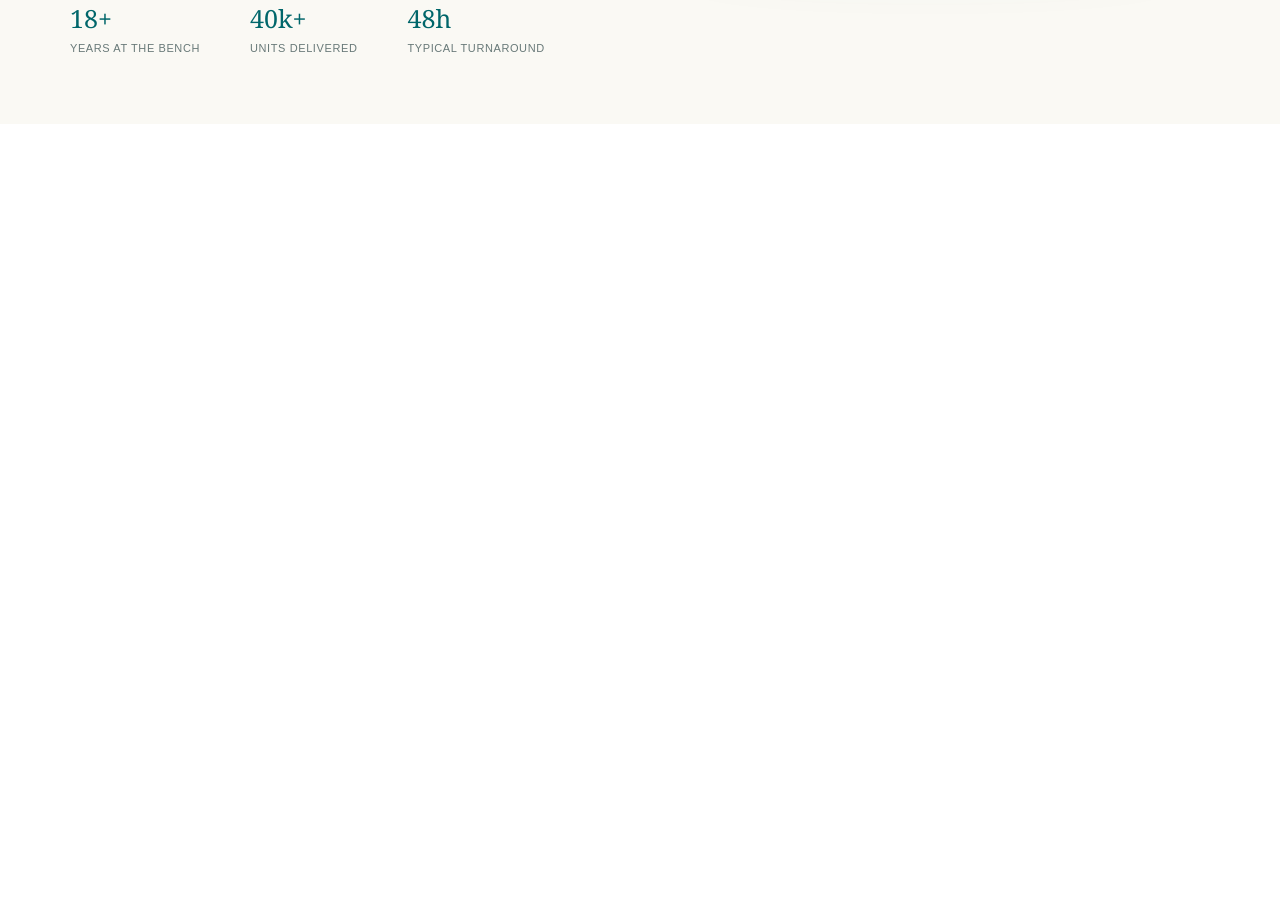
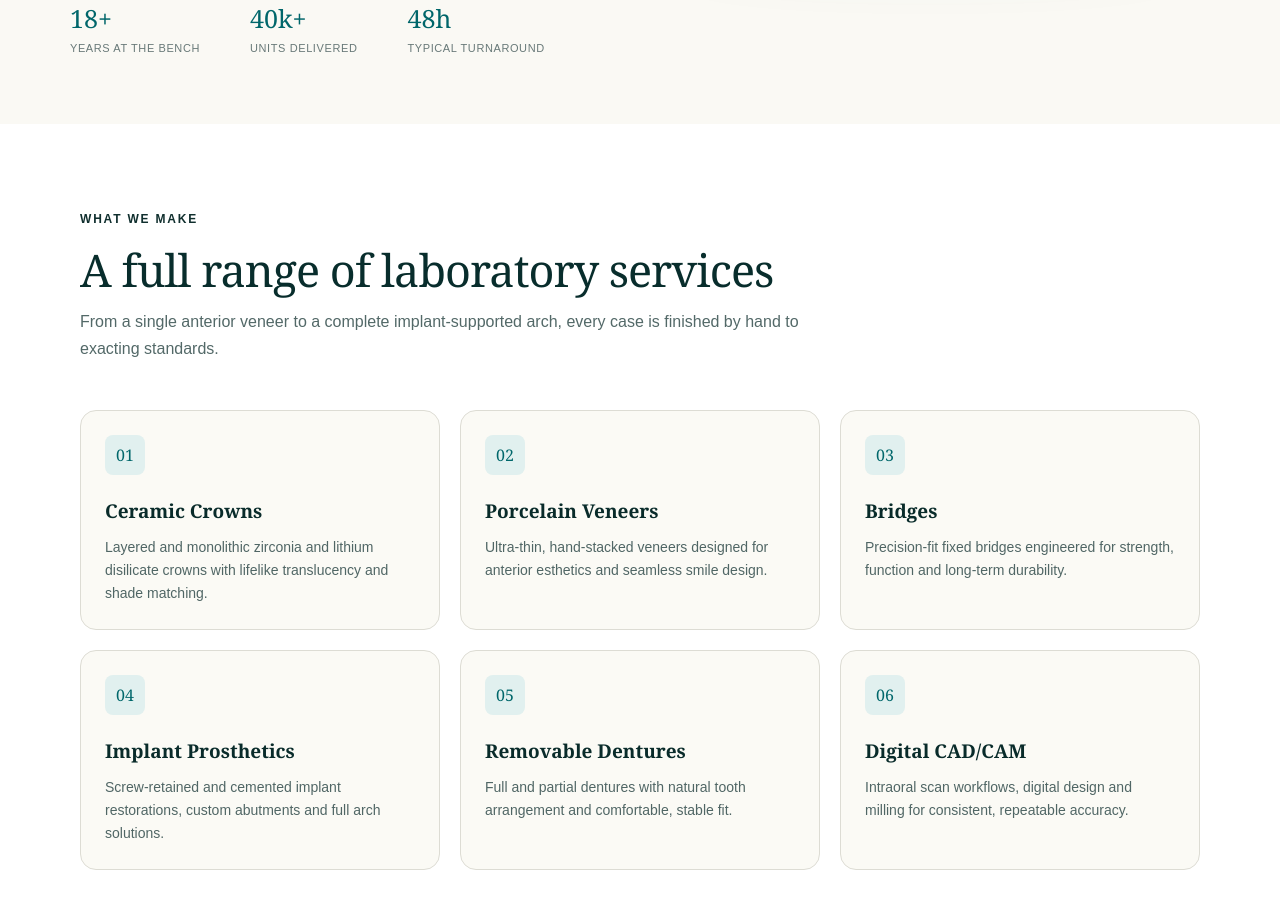
Before and after one commit to FaridAliyew/Dental-technician, a React (Vite) app: page / in a window 1280 px wide. Shown: the part 720-1628 px from the top of the page. Before the commit the page ends 844 px from the top, so only its background shows below. Built offline with nearby package versions, Linux system fonts and the light colour scheme.

Commit message:
added labo-servi comp.

```diff
--- a/src/App.jsx
+++ b/src/App.jsx
@@ -1,14 +1,14 @@
 import { useState } from 'react'
 import Navbar from './components/Navbar'
 import MasterDental from './components/MasterDental'
+import LaboServi from './components/LaboServi'
 
 function App() {
-  const [count, setCount] = useState(0)
-
   return (
     <>
       <Navbar />
       <MasterDental />
+      <LaboServi/>
     </>
   )
 }
--- /dev/null
+++ b/src/components/LaboServi.jsx
@@ -0,0 +1,74 @@
+import React from "react";
+import "../style/labo-servi.css";
+
+const laboratoryServices = [
+    {
+        number: "01",
+        title: "Ceramic Crowns",
+        description:
+            "Layered and monolithic zirconia and lithium disilicate crowns with lifelike translucency and shade matching.",
+    },
+    {
+        number: "02",
+        title: "Porcelain Veneers",
+        description:
+            "Ultra-thin, hand-stacked veneers designed for anterior esthetics and seamless smile design.",
+    },
+    {
+        number: "03",
+        title: "Bridges",
+        description:
+            "Precision-fit fixed bridges engineered for strength, function and long-term durability.",
+    },
+    {
+        number: "04",
+        title: "Implant Prosthetics",
+        description:
+            "Screw-retained and cemented implant restorations, custom abutments and full arch solutions.",
+    },
+    {
+        number: "05",
+        title: "Removable Dentures",
+        description:
+            "Full and partial dentures with natural tooth arrangement and comfortable, stable fit.",
+    },
+    {
+        number: "06",
+        title: "Digital CAD/CAM",
+        description:
+            "Intraoral scan workflows, digital design and milling for consistent, repeatable accuracy.",
+    },
+];
+
+function LaboServi() {
+    return (
+        <section id="labo-servi">
+            <div className="labo-servi-container">
+                <div className="labo-servi-heading">
+                    <span className="section-label">What we make</span>
+
+                    <h2>A full range of laboratory services</h2>
+
+                    <p>
+                        From a single anterior veneer to a complete implant-supported arch,
+                        every case is finished by hand to exacting standards.
+                    </p>
+                </div>
+
+                <div className="lab-cards">
+                    {laboratoryServices.map((service) => (
+                        <article className="lab-card" key={service.number}>
+                            <span className="lab-card-number">{service.number}</span>
+
+                            <h3>{service.title}</h3>
+
+                            <p>{service.description}</p>
+                        </article>
+                    ))}
+                </div>
+            </div>
+        </section>
+    );
+}
+
+export default LaboServi;
--- /dev/null
+++ b/src/style/labo-servi.css
@@ -0,0 +1,141 @@
+#labo-servi {
+    width: 100%;
+    padding: 85px 24px;
+    background-color: #ffffff;
+}
+
+.labo-servi-container {
+    width: 100%;
+    max-width: 1120px;
+    margin: 0 auto;
+}
+
+.labo-servi-heading {
+    max-width: 760px;
+    margin-bottom: 48px;
+}
+
+.section-label {
+    display: inline-block;
+    margin-bottom: 18px;
+    color: #102f2e;
+    font-family: Arial, sans-serif;
+    font-size: 12px;
+    font-weight: 700;
+    letter-spacing: 1.8px;
+    text-transform: uppercase;
+}
+
+.labo-servi-heading h2 {
+    margin: 0 0 14px;
+    color: #082d2c;
+    font-family: Georgia, "Times New Roman", serif;
+    font-size: clamp(34px, 4vw, 45px);
+    font-weight: 500;
+    line-height: 1.15;
+    letter-spacing: -1px;
+}
+
+.labo-servi-heading p {
+    max-width: 720px;
+    margin: 0;
+    color: #536968;
+    font-family: Arial, sans-serif;
+    font-size: 16px;
+    line-height: 1.65;
+}
+
+.lab-cards {
+    display: grid;
+    grid-template-columns: repeat(3, minmax(0, 1fr));
+    gap: 20px;
+}
+
+.lab-card {
+    min-height: 215px;
+    padding: 24px;
+    border: 1px solid #dddcd4;
+    border-radius: 16px;
+    background-color: #fbfaf5;
+    transition:
+        transform 0.25s ease,
+        border-color 0.25s ease,
+        box-shadow 0.25s ease;
+    cursor: pointer;
+
+}
+
+.lab-card:hover {
+    transform: translateY(-5px);
+    border-color: #8aafad;
+    box-shadow: 0 14px 35px rgba(7, 73, 72, 0.08);
+}
+
+.lab-card-number {
+    width: 40px;
+    height: 40px;
+    margin-bottom: 24px;
+    display: inline-flex;
+    justify-content: center;
+    align-items: center;
+    border-radius: 8px;
+    background-color: #e1f0ef;
+    color: #00676b;
+    font-family: Georgia, "Times New Roman", serif;
+    font-size: 16px;
+}
+
+.lab-card h3 {
+    margin: 0 0 12px;
+    color: #092b2a;
+    font-family: Georgia, "Times New Roman", serif;
+    font-size: 19px;
+    font-weight: 600;
+    line-height: 1.3;
+}
+
+.lab-card p {
+    margin: 0;
+    color: #506665;
+    font-family: Arial, sans-serif;
+    font-size: 14px;
+    line-height: 1.65;
+}
+
+@media (max-width: 900px) {
+    #labo-servi {
+        padding: 70px 24px;
+    }
+
+    .lab-cards {
+        grid-template-columns: repeat(2, minmax(0, 1fr));
+    }
+}
+
+@media (max-width: 600px) {
+    #labo-servi {
+        padding: 55px 18px;
+    }
+
+    .labo-servi-heading {
+        margin-bottom: 35px;
+    }
+
+    .labo-servi-heading h2 {
+        font-size: 34px;
+    }
+
+    .labo-servi-heading p {
+        font-size: 15px;
+    }
+
+    .lab-cards {
+        grid-template-columns: 1fr;
+        gap: 16px;
+    }
+
+    .lab-card {
+        min-height: auto;
+        padding: 22px;
+    }
+}
```
